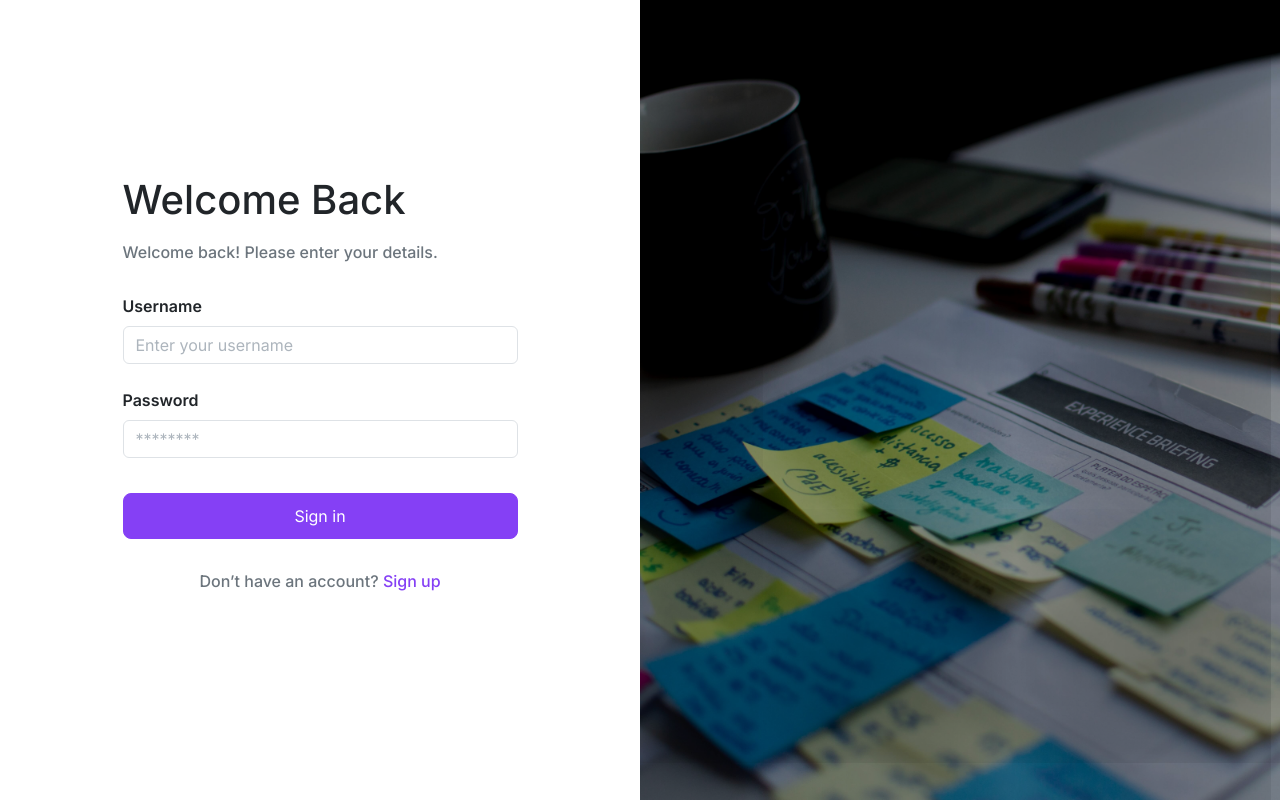
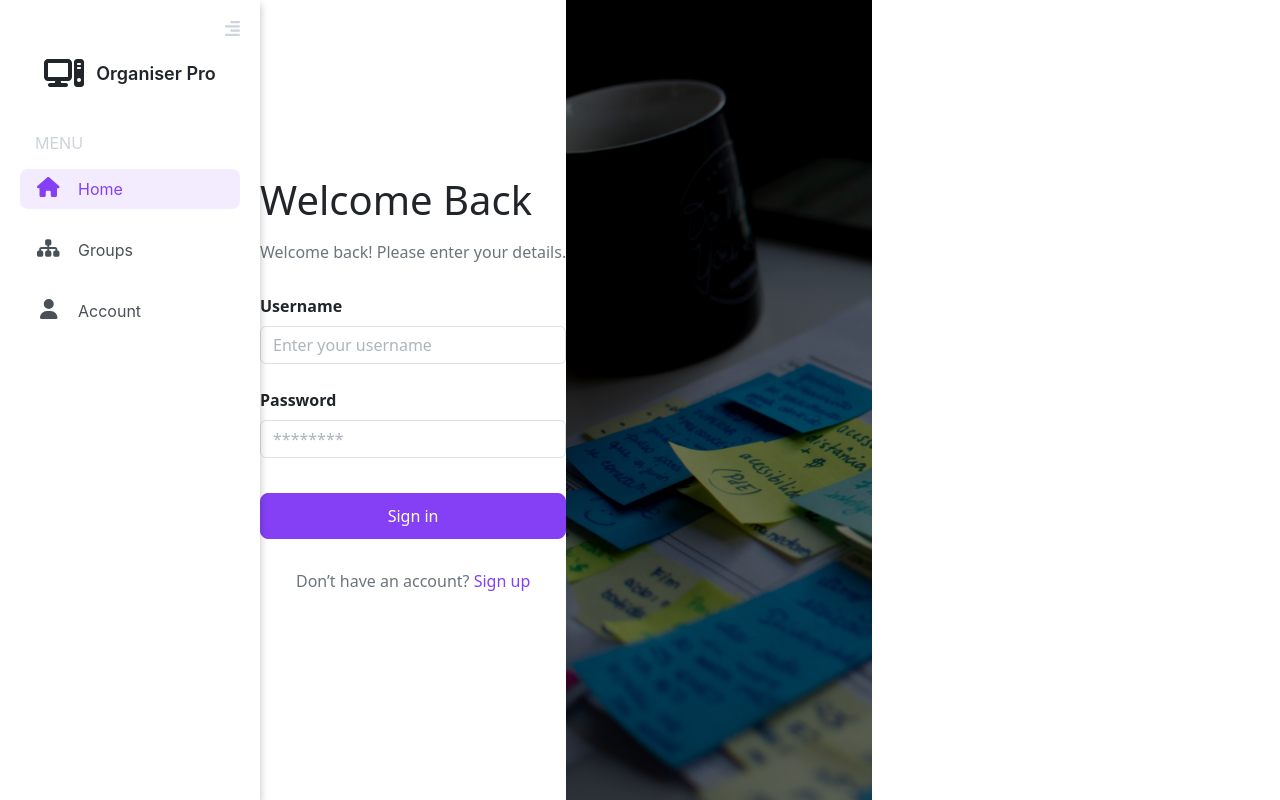
Before and after one commit to KaanSerin/group-organizer-react, a Next.js app: page /signin in a window 1280 px wide. Built offline with nearby package versions, Linux system fonts and the light colour scheme.

Commit message:
Add sidebar to layout

```diff
--- a/src/app/layout.tsx
+++ b/src/app/layout.tsx
@@ -1,9 +1,11 @@
 import './globals.scss';
-import { Inter } from 'next/font/google';
 import 'bootstrap/dist/css/bootstrap.min.css';
 import AuthContextProvider from '@/components/AuthContextProvider';
+import { config } from '@fortawesome/fontawesome-svg-core';
+import '@fortawesome/fontawesome-svg-core/styles.css';
+config.autoAddCss = false;
 
-const inter = Inter({ subsets: ['latin'] });
+import Sidebar from '@/components/Sidebar';
 
 export const metadata = {
   title: 'Create Next App',
@@ -13,9 +15,12 @@ export const metadata = {
 export default function RootLayout({ children }: { children: React.ReactNode }) {
   return (
     <html lang="en">
-      <body className={inter.className}>
-        <AuthContextProvider>{children}</AuthContextProvider>
-      </body>
+      <AuthContextProvider>
+        <body className={'d-flex'}>
+          <Sidebar />
+          {children}
+        </body>
+      </AuthContextProvider>
     </html>
   );
 }
```
Also changed, not shown: src/app/page.tsx (+10 -0 lines), 1 other file (tests, documents, lock files or other folders).
